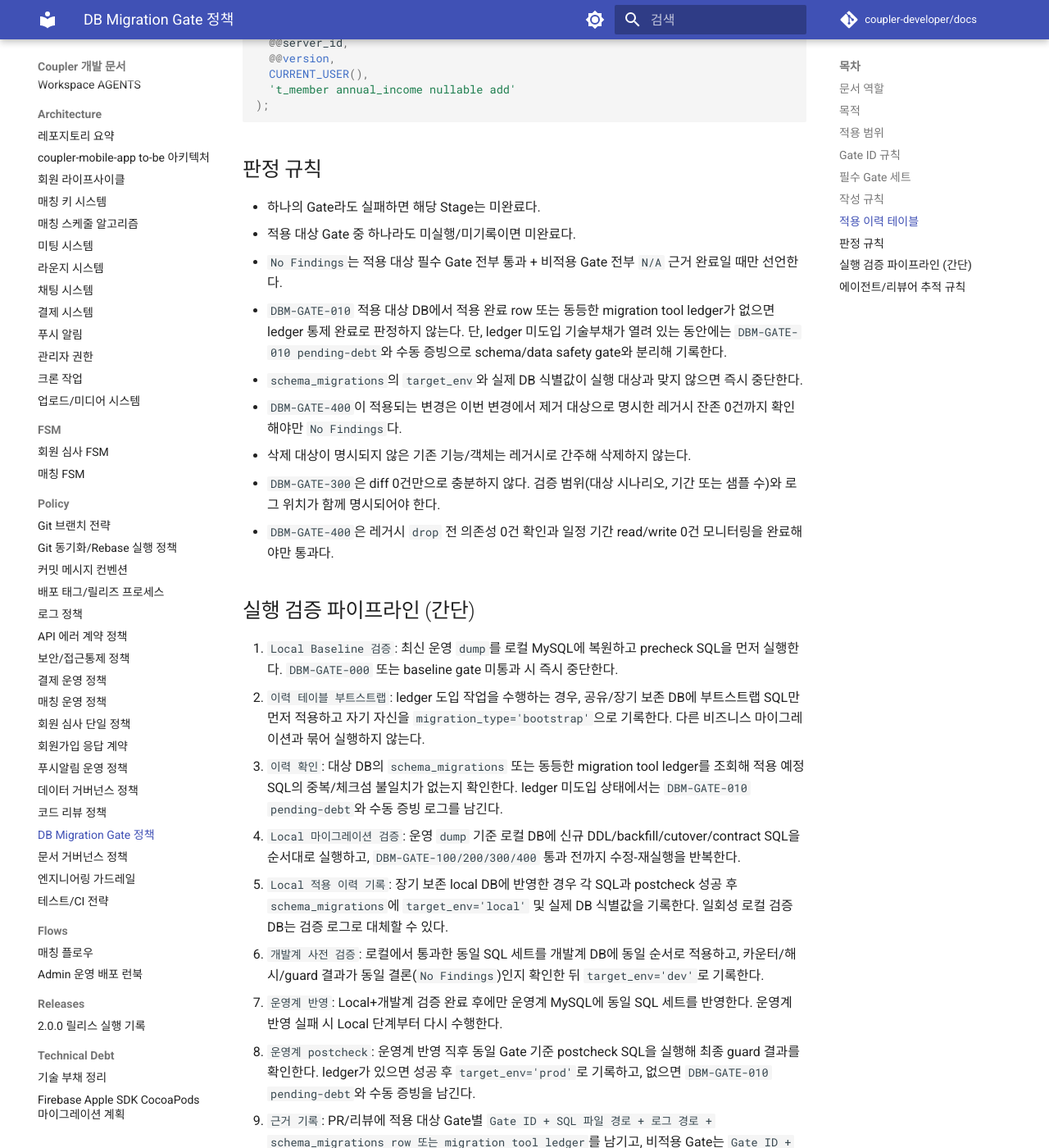
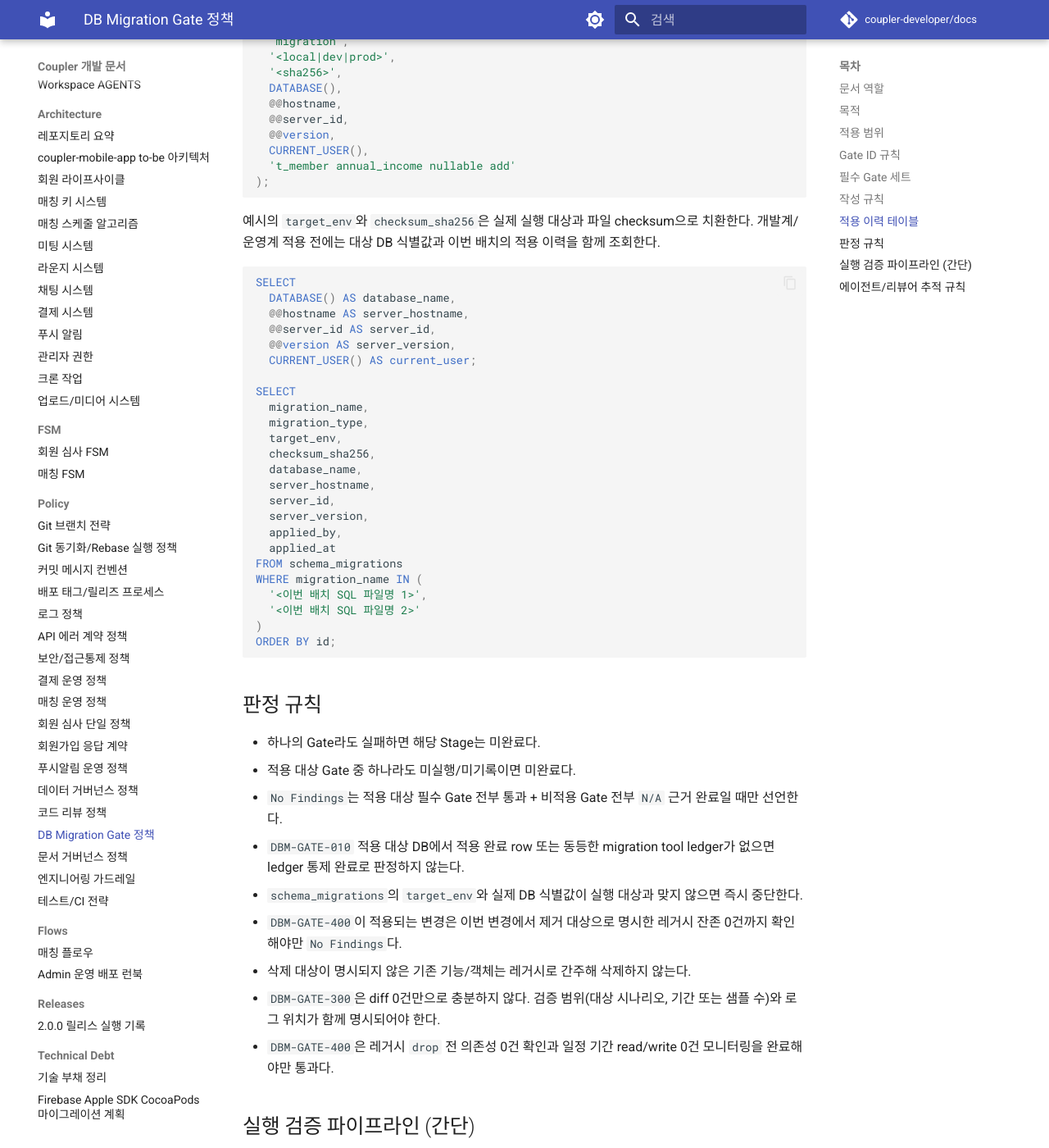
Before and after one commit to coupler-developer/docs, an MkDocs documentation site: the page built from content/policy/db-migration-gate-policy.md, in a window 1280 px wide and 1400 px high, scrolled down 3730 px. Shown: the whole window at 82% size. Built offline with MkDocs 1.6.1 and Material for MkDocs 9.7.7, drawn with Linux system fonts in a browser that asks for light colours; comment, search, counter and statistics services are not loaded; some of the changed text lies outside the part shown.

Commit message:
docs: DB 마이그레이션 ledger 정책 갱신
Changes:
- DBM-GATE-010 적용 범위를 개발계/운영계 DB 기준으로 정정
- schema_migrations 전제, 복구 기준, 적용 전 조회 예시를 보강
- pending-debt 흐름을 제거하고 dev/prod 이력 확인 순서를 명시

Tests:
- yarn validate:docs 통과

````diff
--- a/content/policy/db-migration-gate-policy.md
+++ b/content/policy/db-migration-gate-policy.md
@@ -34,7 +34,7 @@
 | Gate ID | Stage | 적용 조건 | 판정 책임 | 최소 증빙 | 실패 시 동작 |
 | --- | --- | --- | --- | --- | --- |
 | `DBM-GATE-000` | Precheck | 모든 DB 변경 작업 | 선행 객체/컬럼/버전 조건 충족 | precheck SQL 결과, baseline 로그 | 즉시 중단 |
-| `DBM-GATE-010` | Migration Ledger | 수동 SQL을 공유/장기 보존 DB에 반영할 때 | 적용 전 중복/체크섬 검증, 적용 후 DB-local 성공 이력 기록 | `schema_migrations` 조회/insert 결과 또는 동등한 migration tool ledger, 실제 DB 식별값 | 즉시 중단 |
+| `DBM-GATE-010` | Migration Ledger | 수동 SQL을 개발계/운영계 DB에 반영할 때 | 적용 전 중복/체크섬 검증, 적용 후 DB-local 성공 이력 기록 | `schema_migrations` 조회/insert 결과 또는 동등한 migration tool ledger, 실제 DB 식별값 | 즉시 중단 |
 | `DBM-GATE-100` | Expand | 신규 테이블/컬럼/인덱스/FK 추가가 있을 때 | 신규 객체 생성 및 스키마 검증 | DDL 결과, schema diff 또는 show/create 결과 | 즉시 중단 |
 | `DBM-GATE-200` | Backfill | 기존 데이터 이관/보정이 있을 때 | row 수/무결성/상태 매핑 검증 | source/target count, 무결성 쿼리 결과, guard 로그 | 즉시 중단 |
 | `DBM-GATE-300` | Cutover | read/write 기준, 계산식, 조회 경로를 구 버전에서 신 버전으로 전환할 때 | 구/신 계산 diff 0건 검증 | diff 쿼리 결과, 대상 시나리오/기간 또는 샘플 수, 로그 경로 | 즉시 중단 |
@@ -51,21 +51,23 @@
 - `N/A`는 `Gate ID + N/A 사유 + 근거 경로` 3종 세트가 있을 때만 인정한다.
 - 더미 SQL 또는 의미 없는 0건 결과로 Gate를 통과 처리하지 않는다.
 - 운영/개발계에 적용 완료된 SQL 파일은 append-only로 취급한다. 수정이 필요하면 기존 파일을 고치지 말고 새 번호의 SQL 파일을 추가한다.
-- 공유/장기 보존 DB에 적용하는 각 SQL 파일은 성공 후 `schema_migrations`에 기록한다. postcheck-only SQL도 실행 순서에 포함되면 동일하게 기록한다.
+- 개발계/운영계 DB에 적용하는 각 SQL 파일은 성공 후 `schema_migrations`에 기록한다. postcheck-only SQL도 실행 순서에 포함되면 동일하게 기록한다.
 - 일회성 로컬 검증 DB는 `schema_migrations` 기록 대신 복원 `dump`, 실행 SQL 목록, postcheck 결과, 데이터 보존 검증 로그로 증빙할 수 있다.
 
 ## 적용 이력 테이블
 
 - `schema_migrations`는 각 DB 안에 존재하는 DB-local 적용 완료 이력이다.
 - Flyway/Liquibase 등 동등한 migration tool ledger를 사용하면 별도 `schema_migrations` 테이블을 만들지 않아도 된다.
-- 별도 migration tool이 없는 수동 SQL 운영에서는 공유/장기 보존 DB마다 `schema_migrations`를 둔다.
-- `schema_migrations` 또는 동등한 tool ledger가 아직 없으면 `DBM-GATE-010`은 `pending-debt`로 표기하고, 기술부채 항목과 수동 증빙 로그를 함께 남긴다.
+- 별도 migration tool이 없는 수동 SQL 운영에서는 개발계/운영계 DB마다 `schema_migrations`를 둔다.
+- 개발계/운영계 DB는 `schema_migrations` 또는 동등한 tool ledger가 있는 상태를 전제로 한다.
 - `schema_migrations`는 성공한 실행만 기록한다. 실패/중단 시도는 로그로만 남기고 적용 완료 row를 insert하지 않는다.
 - `target_env`는 실행자가 의도한 환경(`local`, `dev`, `prod`)이며, 단독 증빙으로 인정하지 않는다.
 - `database_name`, `server_hostname`, `server_id`, `server_version`, `applied_by`를 함께 기록해 실제 접속 DB를 확인한다.
 - 동일 DB에서 `migration_name`이 이미 존재하고 `checksum_sha256`이 같으면 중복 적용하지 않는다. 이미 존재하지만 checksum이 다르면 즉시 중단한다.
-- `schema_migrations`가 없는 DB에는 비즈니스 마이그레이션보다 먼저 이력 테이블 부트스트랩 SQL만 단독 적용한다.
-- 부트스트랩 SQL은 `migration_type='bootstrap'`으로 자기 자신을 기록하고, 이후 모든 SQL은 이 테이블을 기준으로 중복/체크섬을 판정한다.
+- 개발계/운영계 DB에서 `schema_migrations`가 없으면 현재 운영 기준 이탈로 보고 신규 비즈니스 마이그레이션을 중단한다.
+- 이력 테이블 생성/복구가 필요하면 일반 비즈니스 마이그레이션과 분리한 별도 복구 작업으로 처리하고, 복구 완료 후 실제 DB 식별값과 적용 이력 row를 확인한다.
+- 이력 테이블 복구 작업은 성공 적용 근거가 있는 SQL에 대해서만 row를 복구한다. 성공 postcheck 로그, 적용 당시 checksum, 실제 DB 식별값 없이 완료 row를 임의 생성하지 않는다.
+- 복구 후에는 동일 DB에서 `migration_name` 중복 0건, checksum 불일치 0건, `target_env`와 실제 DB 식별값 일치를 확인해야 신규 비즈니스 마이그레이션을 재개할 수 있다.
 
 ```sql
 CREATE TABLE IF NOT EXISTS schema_migrations (
@@ -103,7 +105,7 @@ INSERT INTO schema_migrations (
 VALUES (
   '53_expand_member_annual_income.sql',
   'migration',
-  'local',
+  '<local|dev|prod>',
   '<sha256>',
   DATABASE(),
   @@hostname,
@@ -114,12 +116,42 @@ VALUES (
 );
 ```
 
+예시의 `target_env`와 `checksum_sha256`은 실제 실행 대상과 파일 checksum으로 치환한다.
+개발계/운영계 적용 전에는 대상 DB 식별값과 이번 배치의 적용 이력을 함께 조회한다.
+
+```sql
+SELECT
+  DATABASE() AS database_name,
+  @@hostname AS server_hostname,
+  @@server_id AS server_id,
+  @@version AS server_version,
+  CURRENT_USER() AS current_user;
+
+SELECT
+  migration_name,
+  migration_type,
+  target_env,
+  checksum_sha256,
+  database_name,
+  server_hostname,
+  server_id,
+  server_version,
+  applied_by,
+  applied_at
+FROM schema_migrations
+WHERE migration_name IN (
+  '<이번 배치 SQL 파일명 1>',
+  '<이번 배치 SQL 파일명 2>'
+)
+ORDER BY id;
+```
+
 ## 판정 규칙
 
 - 하나의 Gate라도 실패하면 해당 Stage는 미완료다.
 - 적용 대상 Gate 중 하나라도 미실행/미기록이면 미완료다.
 - `No Findings`는 적용 대상 필수 Gate 전부 통과 + 비적용 Gate 전부 `N/A` 근거 완료일 때만 선언한다.
-- `DBM-GATE-010` 적용 대상 DB에서 적용 완료 row 또는 동등한 migration tool ledger가 없으면 ledger 통제 완료로 판정하지 않는다. 단, ledger 미도입 기술부채가 열려 있는 동안에는 `DBM-GATE-010 pending-debt`와 수동 증빙으로 schema/data safety gate와 분리해 기록한다.
+- `DBM-GATE-010` 적용 대상 DB에서 적용 완료 row 또는 동등한 migration tool ledger가 없으면 ledger 통제 완료로 판정하지 않는다.
 - `schema_migrations`의 `target_env`와 실제 DB 식별값이 실행 대상과 맞지 않으면 즉시 중단한다.
 - `DBM-GATE-400`이 적용되는 변경은 이번 변경에서 제거 대상으로 명시한 레거시 잔존 0건까지 확인해야만 `No Findings`다.
 - 삭제 대상이 명시되지 않은 기존 기능/객체는 레거시로 간주해 삭제하지 않는다.
@@ -129,15 +161,14 @@ VALUES (
 ## 실행 검증 파이프라인 (간단)
 
 1. `Local Baseline 검증`: 최신 운영 `dump`를 로컬 MySQL에 복원하고 precheck SQL을 먼저 실행한다. `DBM-GATE-000` 또는 baseline gate 미통과 시 즉시 중단한다.
-2. `이력 테이블 부트스트랩`: ledger 도입 작업을 수행하는 경우, 공유/장기 보존 DB에 부트스트랩 SQL만 먼저 적용하고 자기 자신을 `migration_type='bootstrap'`으로 기록한다. 다른 비즈니스 마이그레이션과 묶어 실행하지 않는다.
-3. `이력 확인`: 대상 DB의 `schema_migrations` 또는 동등한 migration tool ledger를 조회해 적용 예정 SQL의 중복/체크섬 불일치가 없는지 확인한다. ledger 미도입 상태에서는 `DBM-GATE-010 pending-debt`와 수동 증빙 로그를 남긴다.
-4. `Local 마이그레이션 검증`: 운영 `dump` 기준 로컬 DB에 신규 DDL/backfill/cutover/contract SQL을 순서대로 실행하고, `DBM-GATE-100/200/300/400` 통과 전까지 수정-재실행을 반복한다.
-5. `Local 적용 이력 기록`: 장기 보존 local DB에 반영한 경우 각 SQL과 postcheck 성공 후 `schema_migrations`에 `target_env='local'` 및 실제 DB 식별값을 기록한다. 일회성 로컬 검증 DB는 검증 로그로 대체할 수 있다.
-6. `개발계 사전 검증`: 로컬에서 통과한 동일 SQL 세트를 개발계 DB에 동일 순서로 적용하고, 카운터/해시/guard 결과가 동일 결론(`No Findings`)인지 확인한 뒤 `target_env='dev'`로 기록한다.
-7. `운영계 반영`: Local+개발계 검증 완료 후에만 운영계 MySQL에 동일 SQL 세트를 반영한다. 운영계 반영 실패 시 Local 단계부터 다시 수행한다.
-8. `운영계 postcheck`: 운영계 반영 직후 동일 Gate 기준 postcheck SQL을 실행해 최종 guard 결과를 확인한다. ledger가 있으면 성공 후 `target_env='prod'`로 기록하고, 없으면 `DBM-GATE-010 pending-debt`와 수동 증빙을 남긴다.
-9. `근거 기록`: PR/리뷰에 적용 대상 Gate별 `Gate ID + SQL 파일 경로 + 로그 경로 + schema_migrations row 또는 migration tool ledger`를 남기고, 비적용 Gate는 `Gate ID + N/A 사유 + 근거 경로`를 남긴다.
-10. `승인 조건`: Local/개발계 DB 검증 근거가 없으면 승인하지 않는다. 운영 반영 완료 판정은 운영계 postcheck 로그와 ledger 기록을 함께 확인하는 것을 목표로 하며, ledger 미도입 상태에서는 `DBM-GATE-010 pending-debt`와 수동 증빙을 별도 기록한다.
+2. `Local 마이그레이션 검증`: 운영 `dump` 기준 로컬 DB에 신규 DDL/backfill/cutover/contract SQL을 순서대로 실행하고, `DBM-GATE-100/200/300/400` 통과 전까지 수정-재실행을 반복한다.
+3. `개발계 이력 확인`: 개발계 DB의 `schema_migrations` 또는 동등한 migration tool ledger를 조회해 적용 예정 SQL의 중복/체크섬 불일치가 없는지 확인한다. ledger가 없으면 즉시 중단한다.
+4. `개발계 반영`: 로컬에서 통과한 동일 SQL 세트를 개발계 DB에 동일 순서로 적용하고, 카운터/해시/guard 결과가 동일 결론(`No Findings`)인지 확인한 뒤 `target_env='dev'`로 기록한다.
+5. `운영계 이력 확인`: 운영계 DB의 `schema_migrations` 또는 동등한 migration tool ledger를 조회해 개발계와 동일한 기준으로 중복/체크섬 불일치를 확인한다. ledger가 없으면 즉시 중단한다.
+6. `운영계 반영`: Local+개발계 검증 완료 후에만 운영계 MySQL에 동일 SQL 세트를 반영한다. 운영계 반영 실패 시 Local 단계부터 다시 수행한다.
+7. `운영계 postcheck`: 운영계 반영 직후 동일 Gate 기준 postcheck SQL을 실행해 최종 guard 결과를 확인한다. 성공 후 `target_env='prod'`로 ledger에 기록한다.
+8. `근거 기록`: PR/리뷰에 적용 대상 Gate별 `Gate ID + SQL 파일 경로 + 로그 경로 + schema_migrations row 또는 migration tool ledger`를 남기고, 비적용 Gate는 `Gate ID + N/A 사유 + 근거 경로`를 남긴다.
+9. `승인 조건`: Local/개발계 DB 검증 근거가 없으면 승인하지 않는다. 운영 반영 완료 판정은 운영계 postcheck 로그와 ledger 기록을 함께 확인한다.
 
 ## 에이전트/리뷰어 추적 규칙
 
````
